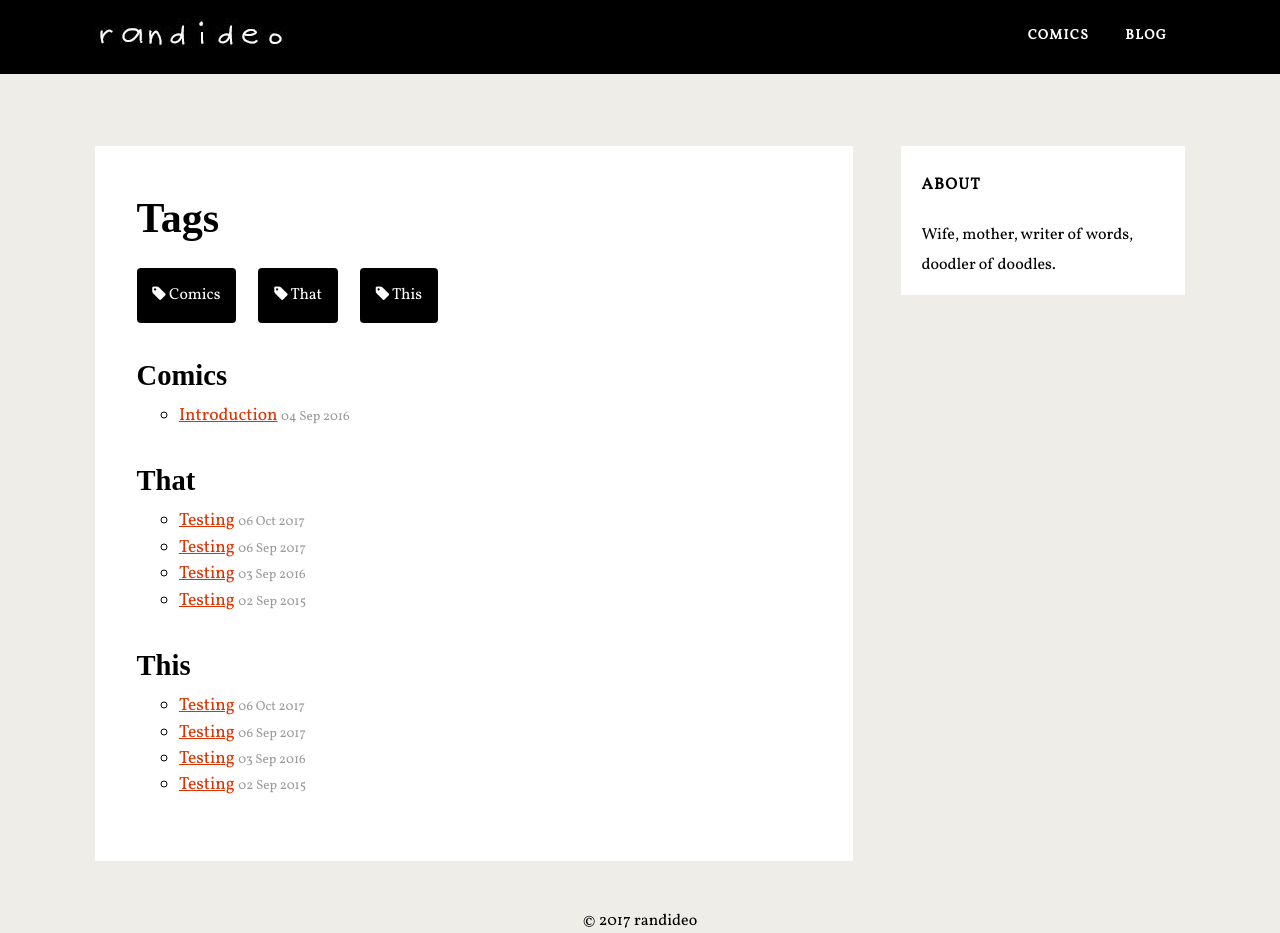
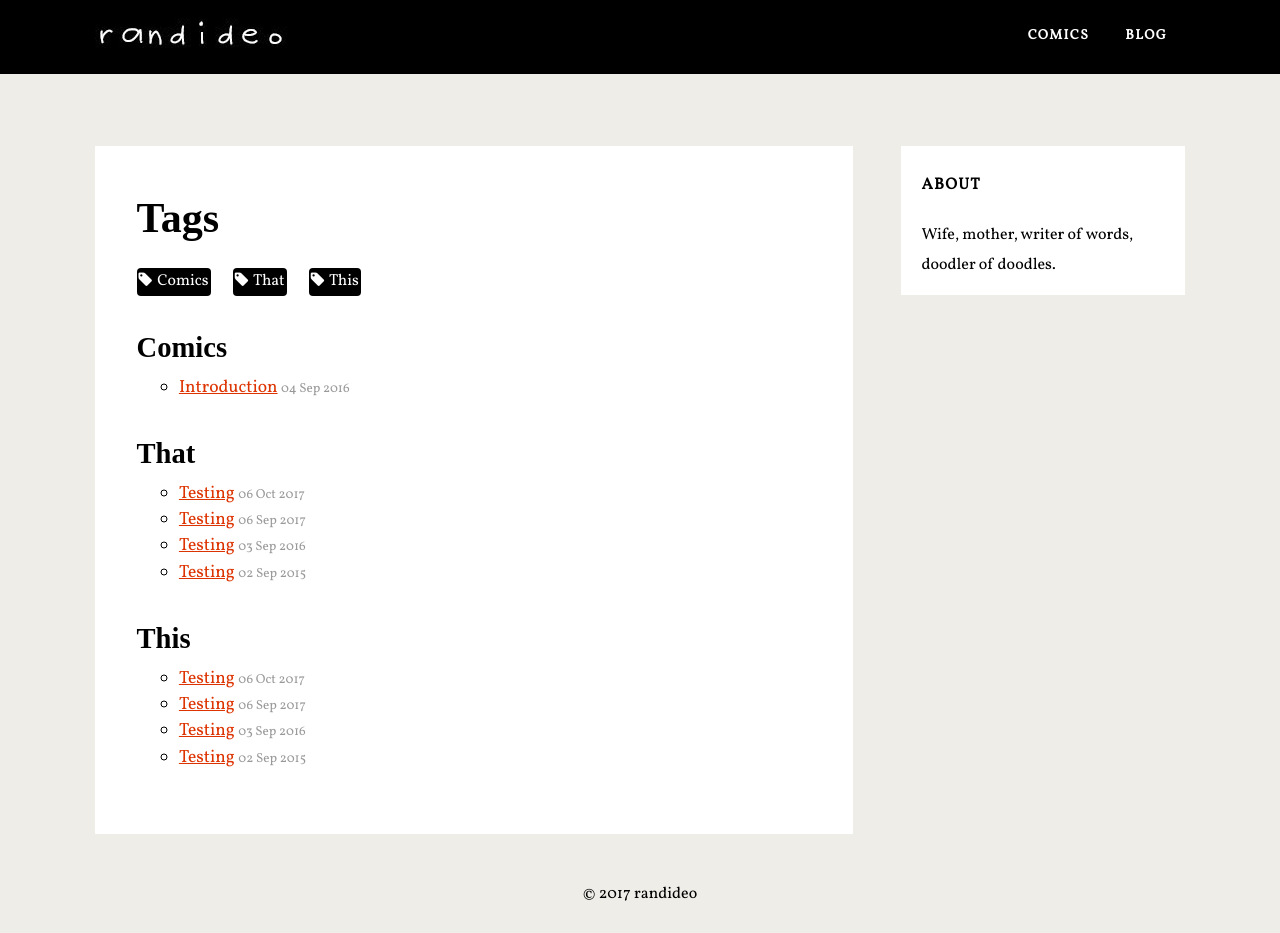
Before and after one commit to randideo/randideo.github.io, a Jekyll site: the page built from tags.html, in a window 1280 px wide. Built offline with Jekyll 4.4.1, drawn with Linux system fonts in a browser that asks for light colours; nearby versions of some CDN libraries; some web fonts are replaced; comment, search, counter and statistics services are not loaded; after the commit the page ends 906 px from its top, so only the background shows below that.

Commit message:
Update tags.html

```diff
--- a/tags.html
+++ b/tags.html
@@ -32,7 +32,7 @@
 <div class="posts">
 <p>
 {% for tag in tags %}
-<a style="color: #fff;" href="#{{ tag | slugify }}" class="codinfox-tag-mark"><i class="fa fa-tag" aria-hidden="true"></i> {{ tag }} </a> &nbsp;&nbsp;
+<a style="color: #fff;" href="#{{ tag | slugify }}" class="codinfox-tag-mark"><i class="fa fa-tag" style="padding-right: 2px;" aria-hidden="true"></i> {{ tag }} </a> &nbsp;&nbsp;
 {% endfor %}
 
 {% for tag in tags %}
@@ -87,7 +87,7 @@
 .codinfox-tag-mark{
     display: inline-block;
     background: #000;
-    padding: 1em;
+    padding: 2px;
     margin-right: .5rem;
     border-radius: 4px;
     color: #fff;
```
